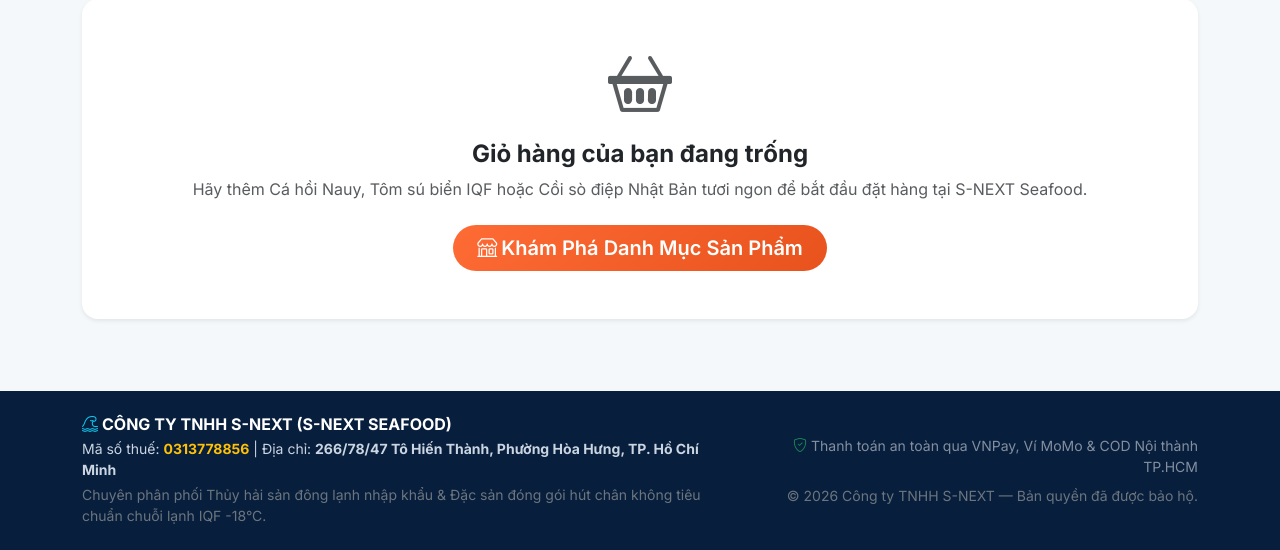
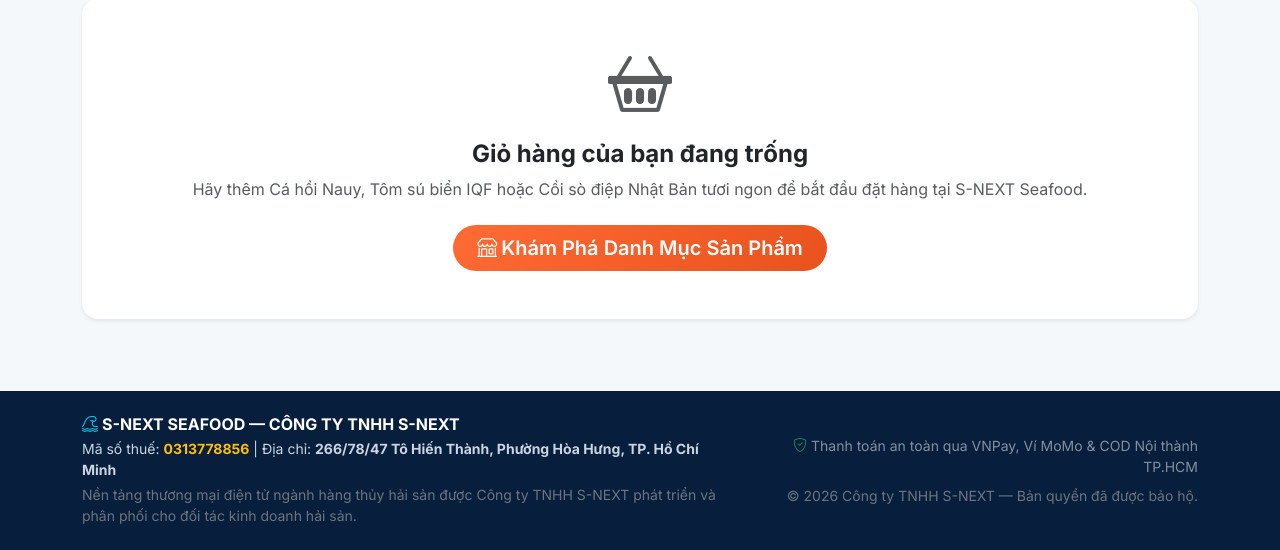
Before and after one commit to kha107/s-next-seafood, an ASP.NET Core app: page /Cart in a window 1280 px wide. Shown: the part 253-803 px from the top of the page. Run offline with ASP.NET Core 8, Linux system fonts and the light colour scheme; the project's own start-up code is not run, and a stand-in starts its controllers and pages.

Commit message:
chore: update footer and README description to reflect S-NEXT Seafood as a product distributed by S-NEXT Co., Ltd.

```diff
--- a/src/SNextSeafood.Web/Views/Shared/_Layout.cshtml
+++ b/src/SNextSeafood.Web/Views/Shared/_Layout.cshtml
@@ -102,13 +102,13 @@
             <div class="row g-4 align-items-center">
                 <div class="col-md-7">
                     <h6 class="text-white fw-bold mb-1">
-                        <i class="bi bi-tsunami text-info me-1"></i>CÔNG TY TNHH S-NEXT (S-NEXT SEAFOOD)
+                        <i class="bi bi-tsunami text-info me-1"></i>S-NEXT SEAFOOD &mdash; CÔNG TY TNHH S-NEXT
                     </h6>
                     <p class="small mb-1">
                         Mã số thuế: <strong class="text-warning">0313778856</strong> | Địa chỉ: <strong>266/78/47 Tô Hiến Thành, Phường Hòa Hưng, TP. Hồ Chí Minh</strong>
                     </p>
                     <p class="small text-secondary mb-0">
-                        Chuyên phân phối Thủy hải sản đông lạnh nhập khẩu &amp; Đặc sản đóng gói hút chân không tiêu chuẩn chuỗi lạnh IQF -18°C.
+                        Nền tảng thương mại điện tử ngành hàng thủy hải sản được Công ty TNHH S-NEXT phát triển và phân phối cho đối tác kinh doanh hải sản.
                     </p>
                 </div>
                 <div class="col-md-5 text-md-end small">
```
Also changed, not shown: README.md.
